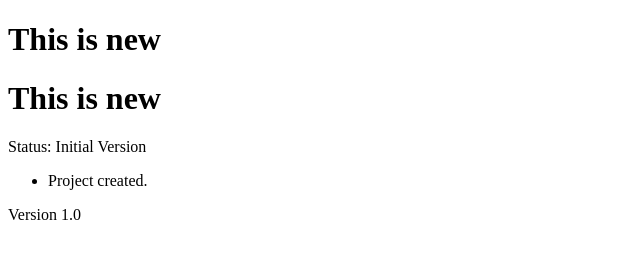
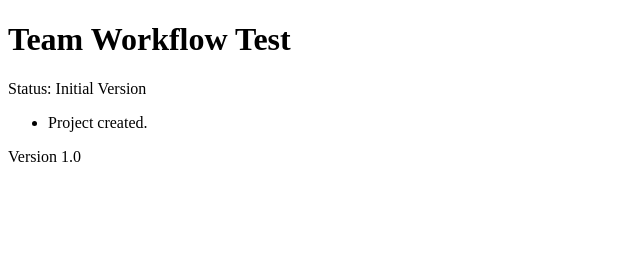
Before and after one commit to Kaval-Rathod/EliteGitTest, a plain HTML site: page index.html in a window 1280 px wide. Shown: the whole page, without its empty margins (0-640 px from the left). Drawn offline with Linux system fonts and the light colour scheme.

Commit message:
Revert "index change"
This reverts commit 7166204a06cff695ced338c274799e0430a286ba.

```diff
--- a/index.html
+++ b/index.html
@@ -5,8 +5,8 @@
 </head>
 <body>
 
-<h1>This is new</h1>
-<h1>This is new</h1>
+<h1>Team Workflow Test</h1>
+
 <section id="mission" class="text-dark">
     <p>Status: Initial Version</p>
 </section>
```
Also changed, not shown: test.html (+0 -4 lines).
